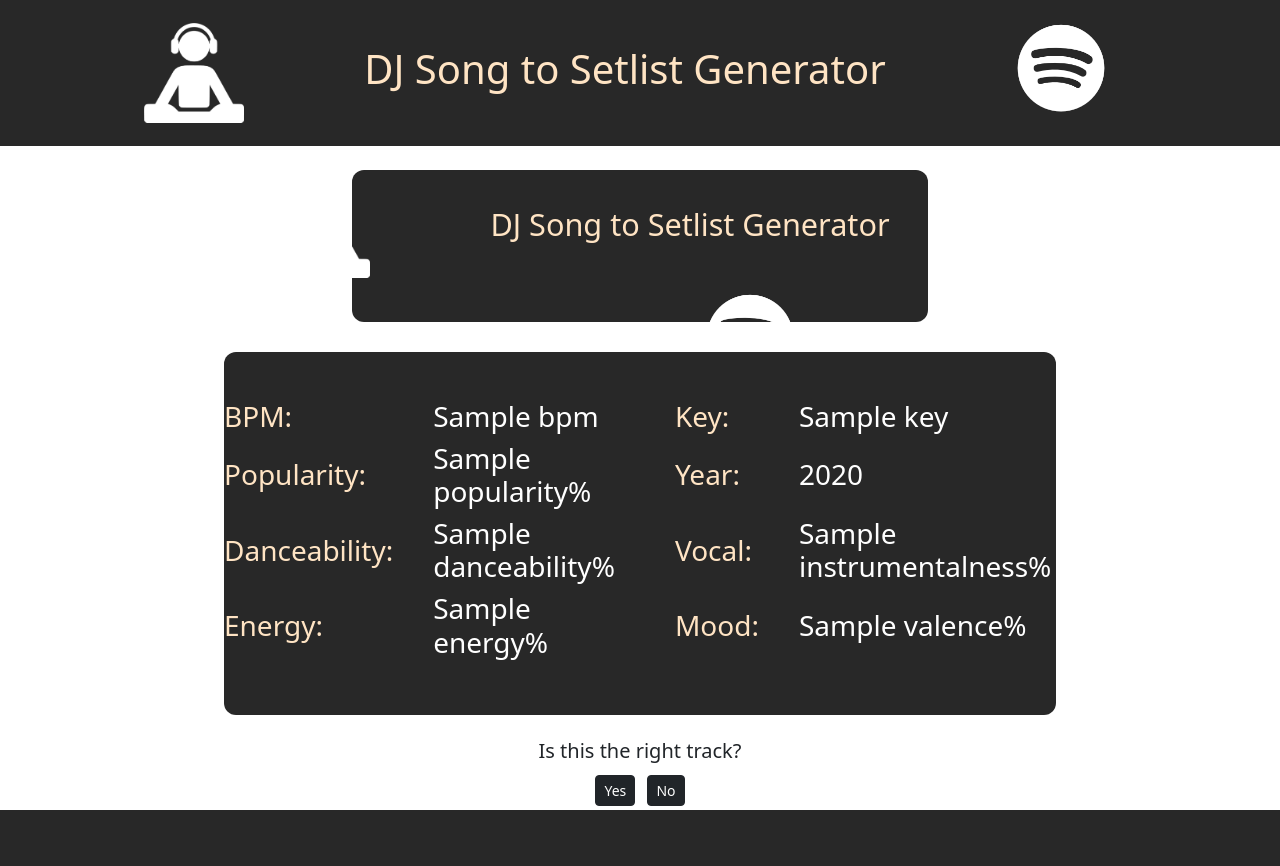
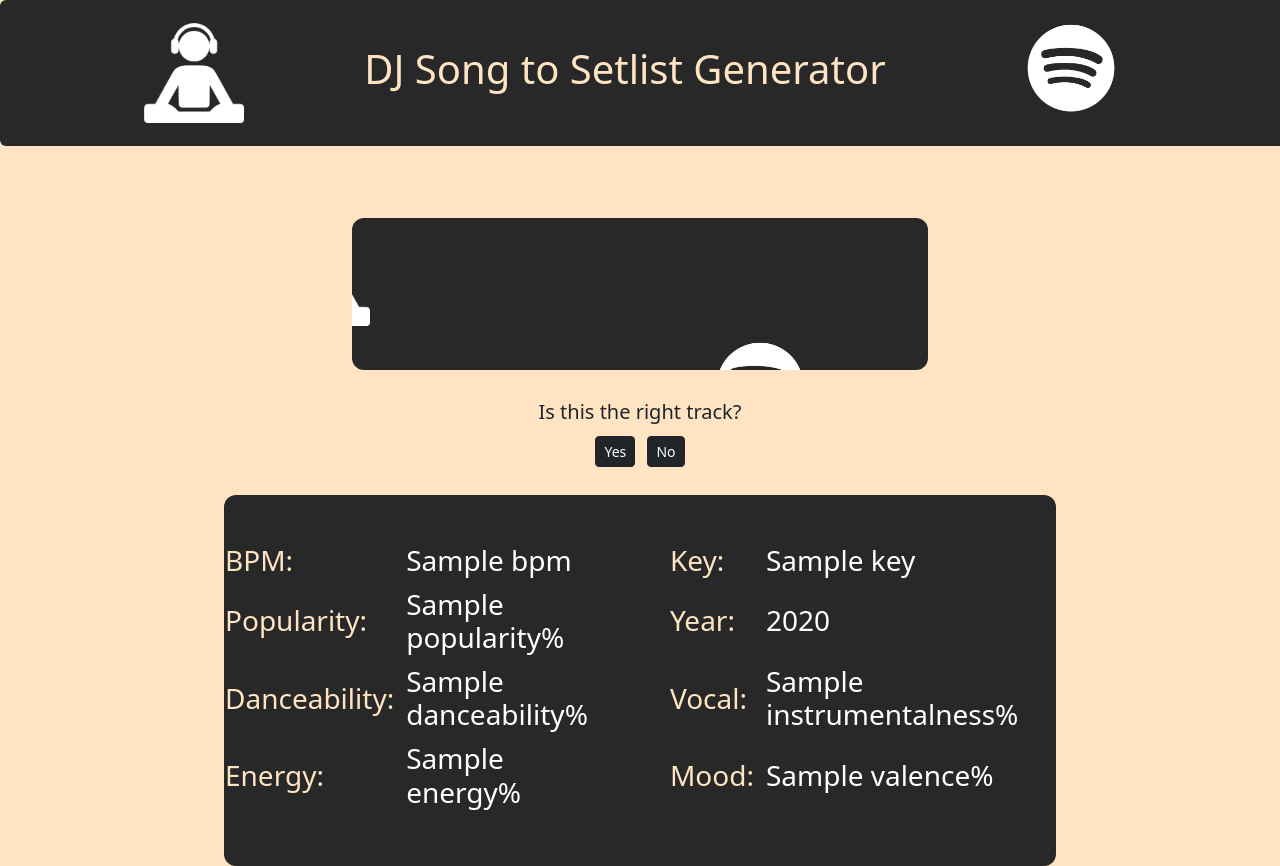
Before and after one commit to gabriella-martin/DJ-Flask-App, a Flask app: template templates/song.html in a window 1280 px wide. Before the commit the page ends 810 px from the top, so only its background shows below. Run offline with Flask 2, Linux system fonts and the light colour scheme; the template is opened without the code that fills it: most values are stand-ins (such as "Sample title", 1, 10 or a date in 2020).

Commit message:
move all cs to css file

```diff
--- a/static/css/main.css
+++ b/static/css/main.css
@@ -1,8 +1,22 @@
+
+body{background-color: bisque;}
+
+.table-data-name{color: bisque;padding:0 10px 0 0px}
+.table-data-value{color: white;padding:0 80px 0 0}
+.page-heading{color: bisque;}
+.navbar{background-color: #282828;}
+.spotify-player{border-radius:12px}
+.set-list-table-date{width: 50%;}
+.dj-image{position: relative;   right: 120px;}
+.spotify-image{position: relative;   left: 120px;}
 .fade-in-class{animation: fadeIn 2s;}
-
 @keyframes fadeIn {
     0% { opacity: 0; }
     100% { opacity: 1; }
   }
 
-body{background-color: coral;}
+
+#song-query-box{width: 25%;;margin-top: 2%; outline-offset: 10%;}
+#spotify-player-container{width: 75%;}
+#information-box{background-color: #282828; width: 65%;border-radius:12px}
+#set-list-table{width: 80%;}
--- a/templates/song.html
+++ b/templates/song.html
@@ -1,57 +1,102 @@
 <!doctype html>
 <html lang="en">
+
 <head>
   <meta charset="utf-8">
   <meta name="viewport" content="width=device-width, initial-scale=1">
   <title>DJ Flask App</title>
-    <link href="https://cdn.jsdelivr.net/npm/bootstrap@5.2.3/dist/css/bootstrap.min.css" rel="stylesheet" integrity="sha384-rbsA2VBKQhggwzxH7pPCaAqO46MgnOM80zW1RWuH61DGLwZJEdK2Kadq2F9CUG65" crossorigin="anonymous">
+  <link href="https://cdn.jsdelivr.net/npm/bootstrap@5.2.3/dist/css/bootstrap.min.css" rel="stylesheet"
+    integrity="sha384-rbsA2VBKQhggwzxH7pPCaAqO46MgnOM80zW1RWuH61DGLwZJEdK2Kadq2F9CUG65" crossorigin="anonymous">
+  <link rel="stylesheet" type="text/css" href="{{ url_for('static', filename='css/main.css') }}">
 </head>
+
 <body>
-    <nav class="navbar justify-content-center" style="background-color: #282828;">
-                <img style="position: relative;   right: 120px;" src="/static/DJ.png" height="100" width = "auto">
-                <h1 style= "color: bisque;" >DJ Song to Setlist Generator</h1>
 
+    <nav class="navbar justify-content-center rounded-start" >
+      <img class = "dj-image" src="/static/DJ.png" height="100" width="auto">
+      <h1 class="fade-in-class page-heading" >DJ Song to Setlist Generator</h1>
+      <img class = "spotify-image" src="/static/spotify.png" height="130" width="auto">
+    </nav>
 
-                <img style="position: relative;   left: 110px;"src="/static/spotify.png" height="130" width = "auto">
-      </nav>
   <br>
   <center>
-    <div style="width: 75%;">
+    <div id = spotify-player-container ">
+      <br>
 
-      <iframe style="border-radius:12px" src= {{url}} width="60%" height="152" frameBorder="0" allowfullscreen="" allow="autoplay; clipboard-write; encrypted-media;
+      <br>
+
+      <iframe class = spotify-player s src={{url}} width="60%" height="152" frameBorder="0" allowfullscreen="" allow="autoplay; clipboard-write; encrypted-media;
       fullscreen; picture-in-picture" loading="lazy"></iframe>
 
-
-
-      </div>
-      <br>
-      <div style="background-color: #282828; width: 65%;border-radius:12px">
   <br>
   <br>
-        <table >
-          <tr >
-            <td style="color: bisque;padding:0 40px 0 0"><h3>BPM:</h3></td>
-            <td style="color: white;padding:0 60px 0 0"><h3>{{audio_features['bpm']}}</h3></td>
-            <td style="color: bisque;padding:0 40px 0 0"><h3>Key:</h3></td>
-            <td style="color: white;padding:0 60px 0 0"><h3>{{audio_features['key']}}</h3></td>
+</div>
+  <h5>Is this the right track?</h5>
+  <form method="POST" action="">
+    <input type="submit" value="Yes" name="yesorno" class="btn btn-dark btn-sm m-1 "></button>
+    <input type="submit" value="No" name="yesorno" class="btn btn-dark btn-sm m-1 "></button>
+  </form>
+
+    <br>
+    <div id = 'information-box'>
+      <br>
+      <br>
+      <table>
+        <tr>
+          <td >
+            <h3 class = "table-data-name fade-in-class">BPM:</h3>
+         </td>
+          <td >
+            <h3 class="table-data-value fade-in-class">{{audio_features['bpm']}}</h3>
+          </td>
+          <td >
+            <h3 class="table-data-name fade-in-class">Key:</h3>
+          </td>
+          <td >
+            <h3 class="table-data-value fade-in-class">{{audio_features['key']}}</h3>
+          </td>
         </tr>
         <tr>
-            <td style="color: bisque;padding:0 40px 0 0"><h3>Popularity:</h3></td>
-            <td style="color: white;padding:0 60px 0 0"><h3>{{popularity}}%</h3></td>
-            <td style="color: bisque;padding:0 40px 0 0"><h3>Year:</h3></td>
-            <td style="color: white;padding:0 60px 0 0"><h3>{{release_year}}</h3></td>
-          </tr>
-          <tr >
-            <td style="color: bisque;padding:0 40px 0 0"><h3>Danceability:</h3></td>
-            <td style="color: white;padding:0 60px 0 0"><h3>{{audio_features['danceability']}}%</h3></td>
-            <td style="color: bisque;padding:0 40px 0 0"><h3>Vocal:</h3></td>
-            <td style="color: white;padding:0 60px 0 0"><h3>{{audio_features['instrumentalness']}}%</h3></td>
+          <td >
+            <h3 class="table-data-name fade-in-class">Popularity:</h3>
+          </td>
+          <td >
+            <h3 class="table-data-value fade-in-class">{{popularity}}%</h3>
+          </td>
+          <td >
+            <h3 class="table-data-name fade-in-class">Year:</h3>
+          </td>
+          <td >
+            <h3 class="table-data-value fade-in-class">{{release_year}}</h3>
+          </td>
         </tr>
         <tr>
-            <td style="color: bisque;padding:0 40px 0 0"><h3>Energy:</h3></td>
-            <td style="color: white;padding:0 60px 0 0"><h3>{{audio_features['energy']}}%</h3></td>
-            <td style="color: bisque;padding:0 40px 0 0"><h3>Mood:</h3></td>
-            <td style="color: white;padding:0 60px 0 0"><h3>{{audio_features['valence']}}%</h3></td>
+          <td >
+            <h3 class="table-data-name fade-in-class">Danceability:</h3>
+          </td>
+          <td >
+            <h3 class="table-data-value fade-in-class">{{audio_features['danceability']}}%</h3>
+          </td>
+          <td >
+            <h3 class="table-data-name fade-in-class">Vocal:</h3>
+          </td>
+          <td >
+            <h3 class="table-data-value fade-in-class">{{audio_features['instrumentalness']}}%</h3>
+          </td>
+        </tr>
+        <tr>
+          <td >
+            <h3 class="table-data-name fade-in-class">Energy:</h3>
+          </td>
+          <td >
+            <h3 class="table-data-value fade-in-class">{{audio_features['energy']}}%</h3>
+          </td>
+          <td >
+            <h3 class="table-data-name fade-in-class">Mood:</h3>
+          </td>
+          <td >
+            <h3 class="table-data-value fade-in-class">{{audio_features['valence']}}%</h3>
+          </td>
         </tr>
       </table>
       <br>
@@ -59,12 +104,6 @@
 
     </div>
 
-      <br>
-      <h5>Is this the right track?</h5>
-      <form method ="POST" action="">
-        <input type="submit" value="Yes" name="yesorno" class="btn btn-dark btn-sm m-1 "></button>
-        <input type="submit" value = "No" name ="yesorno" class="btn btn-dark btn-sm m-1 "></button>
-      </form>
   </center>
 
 
@@ -72,7 +111,11 @@
 
 
 
+  <script src="{{ url_for('static', filename='js/index.js') }}" type="module"></script>
+  <script src="https://cdn.jsdelivr.net/npm/bootstrap@5.2.3/dist/js/bootstrap.bundle.min.js"
+    integrity="sha384-kenU1KFdBIe4zVF0s0G1M5b4hcpxyD9F7jL+jjXkk+Q2h455rYXK/7HAuoJl+0I4"
+    crossorigin="anonymous"></script>
 
-    <script src="https://cdn.jsdelivr.net/npm/bootstrap@5.2.3/dist/js/bootstrap.bundle.min.js" integrity="sha384-kenU1KFdBIe4zVF0s0G1M5b4hcpxyD9F7jL+jjXkk+Q2h455rYXK/7HAuoJl+0I4" crossorigin="anonymous"></script>
 </body>
+
 </html>
```
Also changed, not shown: templates/index.html (+6 -5 lines), templates/set.html (+25 -28 lines). Lines whose indentation alone changed are shown as unchanged.
